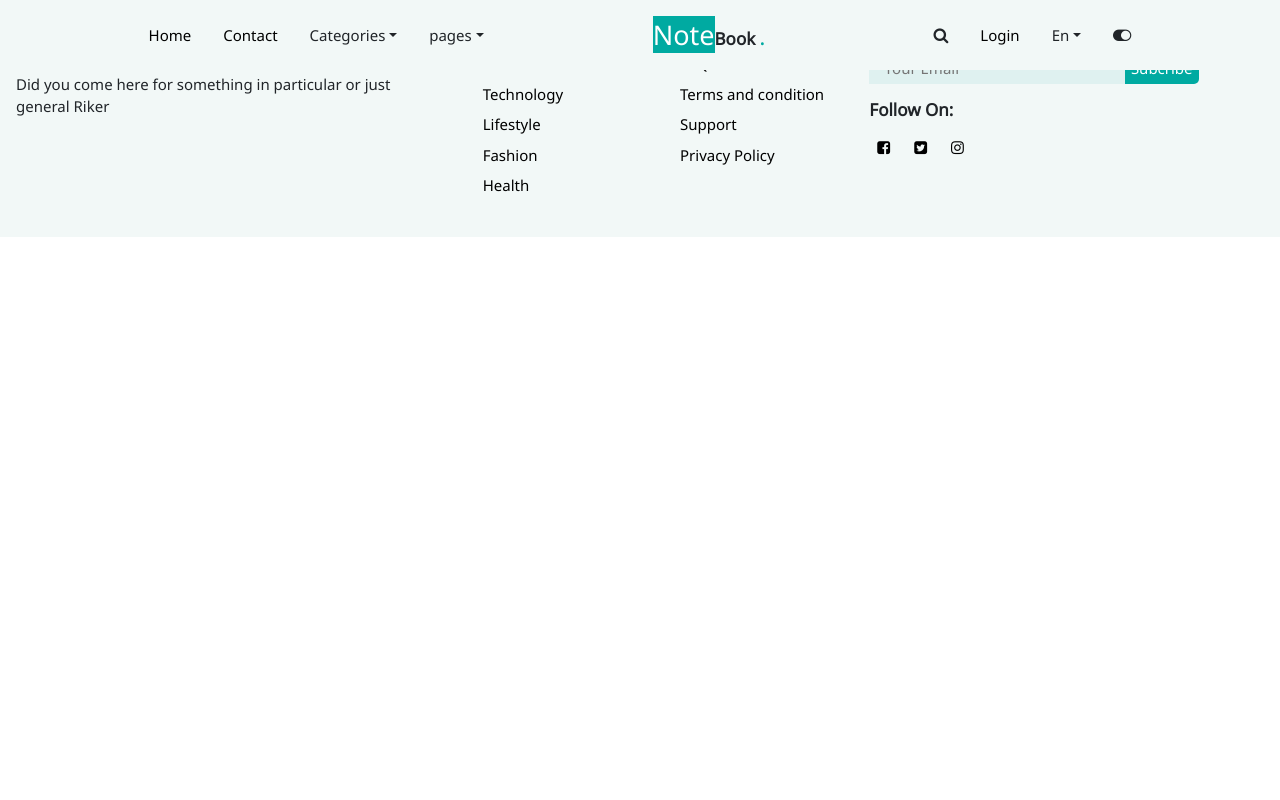
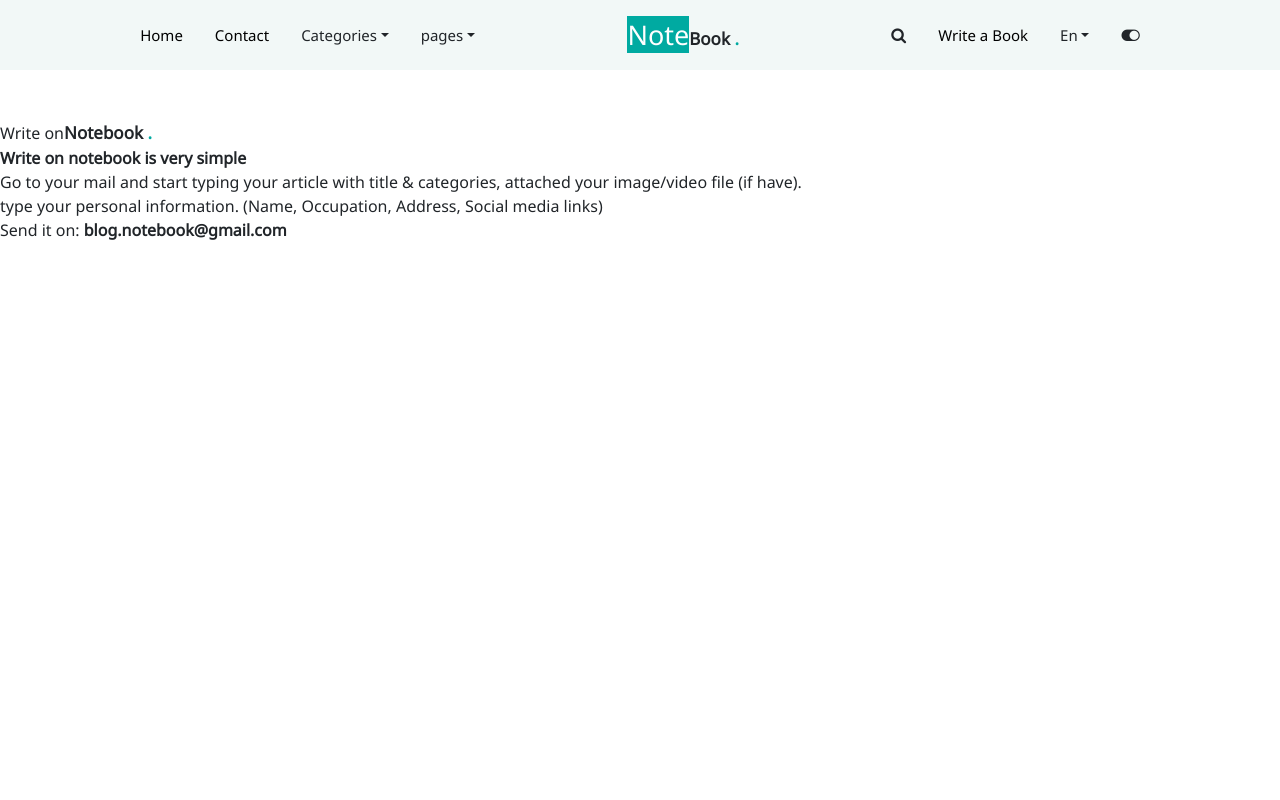
Before and after one commit to NalianAchei2020/blog, a React (Create React App) app: page /signin in a window 1280 px wide. Shown: the top 800 px of the page. Built offline with nearby package versions, Linux system fonts and the light colour scheme.

Commit message:
make changes

```diff
--- a/src/App.js
+++ b/src/App.js
@@ -1,14 +1,11 @@
 /* eslint-disable react/jsx-no-bind */
 import './Sass/index.scss';
-import {
-  BrowserRouter as Router,
-  Routes,
-  Route,
-} from 'react-router-dom';
+import { BrowserRouter as Router, Routes, Route } from 'react-router-dom';
 import Navbar from './Components/Navbar';
 import Home from './pages/home';
 import Footer from './Components/footer';
 import Contact from './pages/contact';
+import Book from './pages/book';
 
 function App() {
   return (
@@ -19,6 +16,7 @@ function App() {
           <Routes>
             <Route path="/" element={<Home />} />
             <Route path="/contact" element={<Contact />} />
+            <Route path="/signin" element={<Book />} />
           </Routes>
         </Router>
         <Footer />
--- a/src/Components/Navbar.js
+++ b/src/Components/Navbar.js
@@ -28,7 +28,7 @@ const Navbar = () => {
               <i className="fa fa-search icons" aria-hidden="true" />
             </div>
             <div>
-              <a href="/signin">Write a book</a>
+              <a href="/signin">Write a Book</a>
             </div>
             <div className="dropdown">
               <span
@@ -122,7 +122,7 @@ const Navbar = () => {
             <i className="fa fa-search icons" aria-hidden="true" />
           </div>
           <div>
-            <a href="/signin">Login</a>
+            <a href="/signin">Write a Book</a>
           </div>
           <div className="dropdown">
             <span
--- /dev/null
+++ b/src/Sass/pages/book.scss
@@ -0,0 +1,4 @@
+.write-book {
+  height: 100vh;
+  padding-bottom: 3em;
+}
--- /dev/null
+++ b/src/pages/book.js
@@ -0,0 +1,37 @@
+import React from 'react';
+
+const Book = () => {
+  return (
+    <section className="write-book">
+      <div className="sec2">
+        <br />
+        <br />
+        <br />
+        <br />
+        <br />
+        <span>Write on</span>
+        <span>
+          Notebook <em>.</em>
+        </span>
+      </div>
+      <div className="book-tex">
+        <p>
+          <b>Write on notebook is very simple</b>
+        </p>
+        <p>
+          Go to your mail and start typing your article with title & categories,
+          attached your image/video file (if have).
+        </p>
+        <p>
+          type your personal information. (Name, Occupation, Address, Social
+          media links)
+        </p>
+        <p>
+          Send it on: <b>blog.notebook@gmail.com</b>
+        </p>
+      </div>
+    </section>
+  );
+};
+
+export default Book;
```
Also changed, not shown: src/Sass/pages/main.scss (+8 -7 lines).
